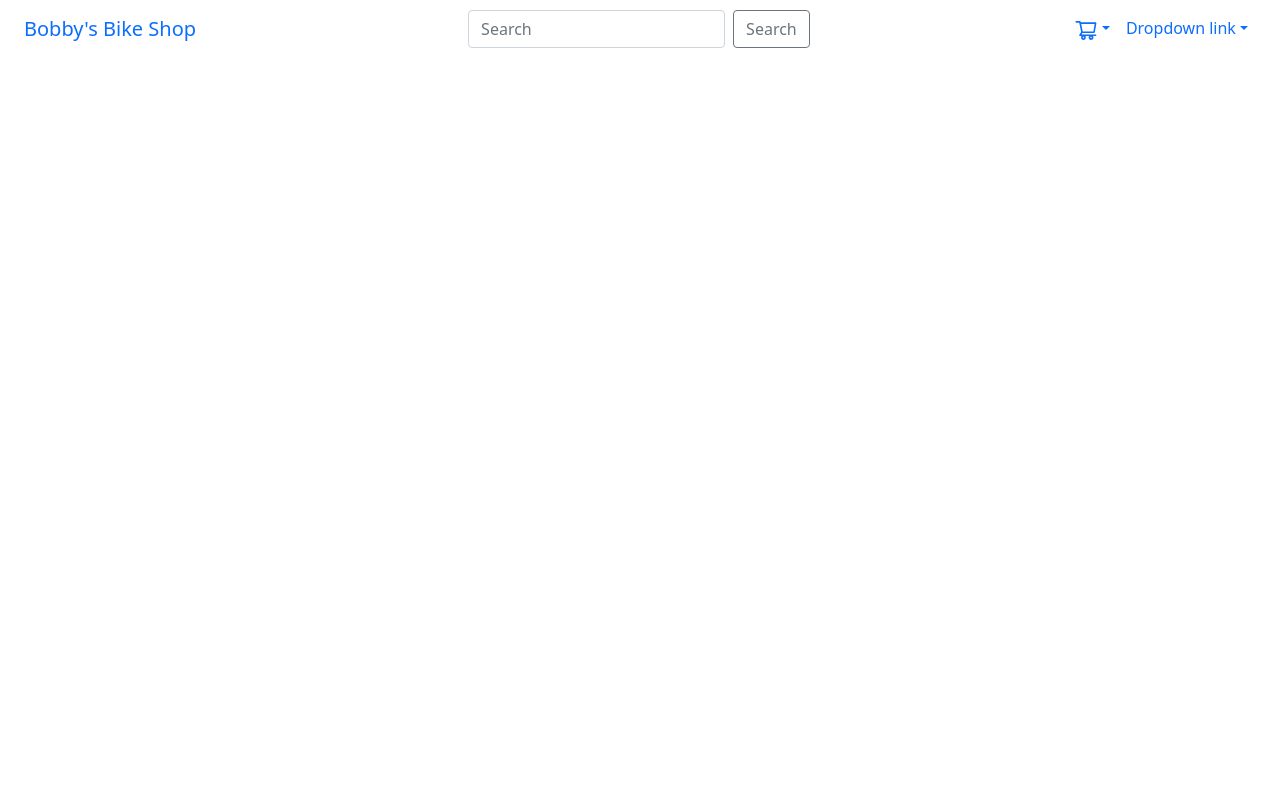
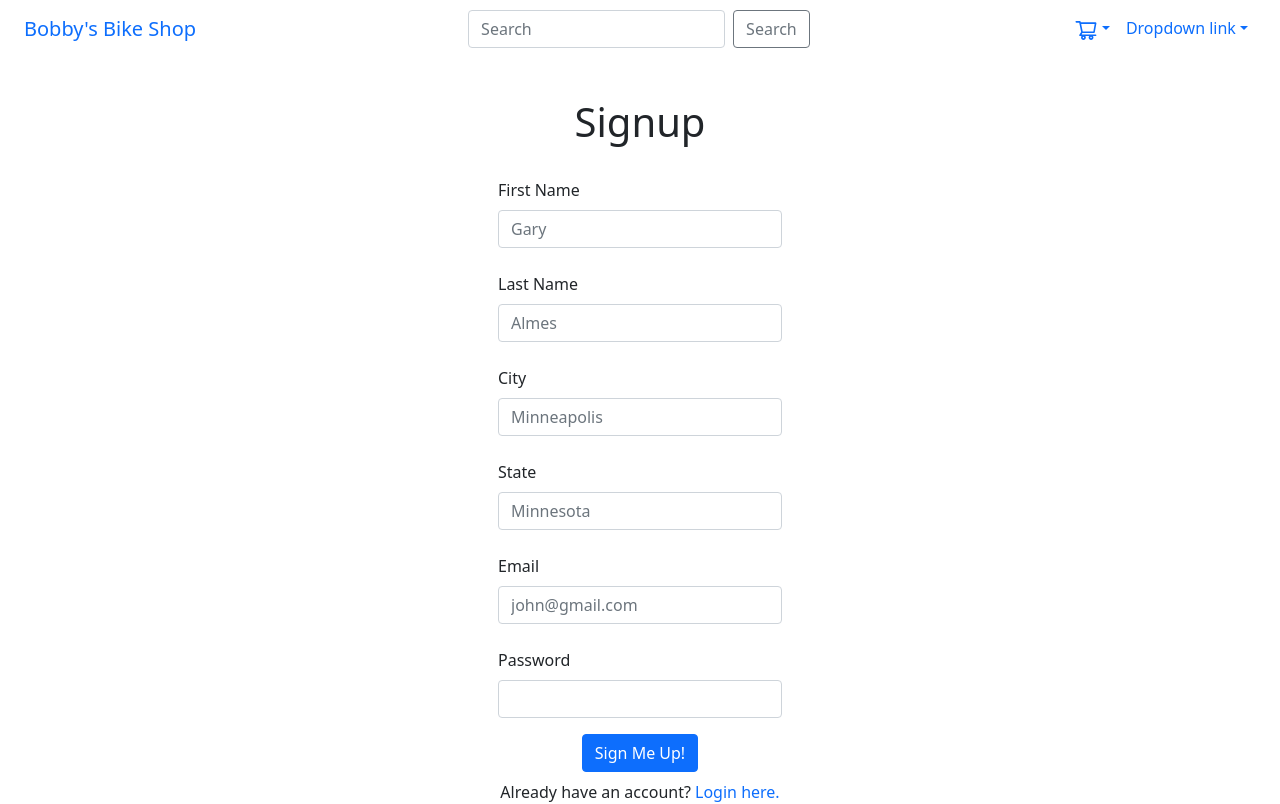
Before and after one commit to zachshouts/shoptastic, a React (Create React App) app in the folder client/: page /signup in a window 1280 px wide. Built offline with nearby package versions, Linux system fonts and the light colour scheme.

Commit message:
Updated login and signup pages

```diff
--- a/client/src/App.js
+++ b/client/src/App.js
@@ -38,14 +38,14 @@ function App() {
     <BrowserRouter>
       <Wrapper>
         <Header user={user} cartItems={cartItems} />
-        {/* <div className="pt-3 px-4">
+        <div className="pt-3 px-4">
           <Routes>
             <Route path="/" element={<HomePage user={user} />} />
             <Route path="/login" element={<LoginPage />} />
             <Route path="/profile" element={<ProfilePage user={user} />} />
             <Route path="/signup" element={<SignupPage />} />
           </Routes>
-        </div> */}
+        </div>
         <Footer />
       </Wrapper>
     </BrowserRouter>
--- a/client/src/pages/LoginPage.js
+++ b/client/src/pages/LoginPage.js
@@ -32,35 +32,36 @@ const LoginPage = (props) => {
   }
 
   return (
-    <>
-      <h1>Login Page</h1>
+    <div className="container w-25 mx-auto mt-4">
+      <h1 className="text-center my-4">Login</h1>
 
       <form className="form mb-3">
         <div className="form-group">
-          <label>Email Address</label>
+          <label className="my-2">Email</label>
           <input
             type="text"
             name="email"
-            placeholder="john@gmail.com"
-            className="form-control"
+            placeholder="gary@gmail.com"
+            className="form-control mb-3"
             value={formData.email}
             onChange={handleInputChange}
           />
         </div>
 
         <div className="form-group">
-          <label>Password</label>
+          <label className="my-2">Password</label>
           <input
             type="password"
             name="password"
-            className="form-control"
+            className="form-control mb-3"
             value={formData.password}
             onChange={handleInputChange}
           />
         </div>
 
-        <div className="form-group mt-2">
-          <button className="btn btn-primary" onClick={handleFormSubmit}>Log Me In!</button>
+        <div className="form-group mt-2 text-center">
+          <button className="btn btn-primary" onClick={handleFormSubmit}>Login</button>
+          <p className="mt-2">Don't have an account? <a href="/signup" className="text-decoration-none">Signup here.</a></p>
         </div>
       </form>
 
@@ -75,7 +76,7 @@ const LoginPage = (props) => {
           Login failed!
         </div>
       )}
-    </>
+    </div>
   )
 
 }
--- a/client/src/pages/SignupPage.js
+++ b/client/src/pages/SignupPage.js
@@ -2,7 +2,14 @@ import { useState } from "react"
 
 const SignupPage = (props) => {
 
-  const defForm = { email: "", password: "" }
+  const defForm = {
+    first_name: '',
+    last_name: '',
+    city: '',
+    state: '',
+    email: "",
+    password: "",
+  };
   const [ formData, setFormData ] = useState(defForm)
   const [ signupResult, setSignupResult ] = useState("")
 
@@ -29,35 +36,80 @@ const SignupPage = (props) => {
   }
 
   return (
-    <>
-      <h1>Signup Page</h1>
+    <div className="container w-25 mx-auto mt-4">
+      <h1 className="text-center my-4">Signup</h1>
 
       <form className="form mb-3">
         <div className="form-group">
-          <label>Email Address</label>
+          <label className="my-2">First Name</label>
+          <input
+            type="text"
+            name="first_name"
+            placeholder="Gary"
+            className="form-control mb-3"
+            value={formData.first_name}
+            onChange={handleInputChange}
+          />
+        </div>
+        <div className="form-group">
+          <label className="my-2">Last Name</label>
+          <input
+            type="text"
+            name="last_name"
+            placeholder="Almes"
+            className="form-control mb-3"
+            value={formData.last_name}
+            onChange={handleInputChange}
+          />
+        </div>
+        <div className="form-group">
+          <label className="my-2">City</label>
+          <input
+            type="text"
+            name="city"
+            placeholder="Minneapolis"
+            className="form-control mb-3"
+            value={formData.city}
+            onChange={handleInputChange}
+          />
+        </div>
+        <div className="form-group">
+          <label className="my-2">State</label>
+          <input
+            type="text"
+            name="state"
+            placeholder="Minnesota"
+            className="form-control mb-3"
+            value={formData.state}
+            onChange={handleInputChange}
+          />
+        </div>
+        <div className="form-group">
+          <label className="my-2">Email</label>
           <input
             type="text"
             name="email"
             placeholder="john@gmail.com"
-            className="form-control"
+            className="form-control mb-3"
             value={formData.email}
             onChange={handleInputChange}
           />
         </div>
 
         <div className="form-group">
-          <label>Password</label>
+          <label className="my-2">Password</label>
           <input
             type="password"
             name="password"
-            className="form-control"
+            className="form-control mb-3"
             value={formData.password}
             onChange={handleInputChange}
           />
         </div>
 
-        <div className="form-group mt-2">
+        <div className="form-group mt-2 text-center">
           <button className="btn btn-primary" onClick={handleFormSubmit}>Sign Me Up!</button>
+          <p className="mt-2">Already have an account? <a href="/login" className="text-decoration-none">Login here.</a></p>
         </div>
       </form>
 
@@ -72,7 +124,7 @@ const SignupPage = (props) => {
           Signup failed!
         </div>
       )}
-    </>
+    </div>
   )
 }
 
```
